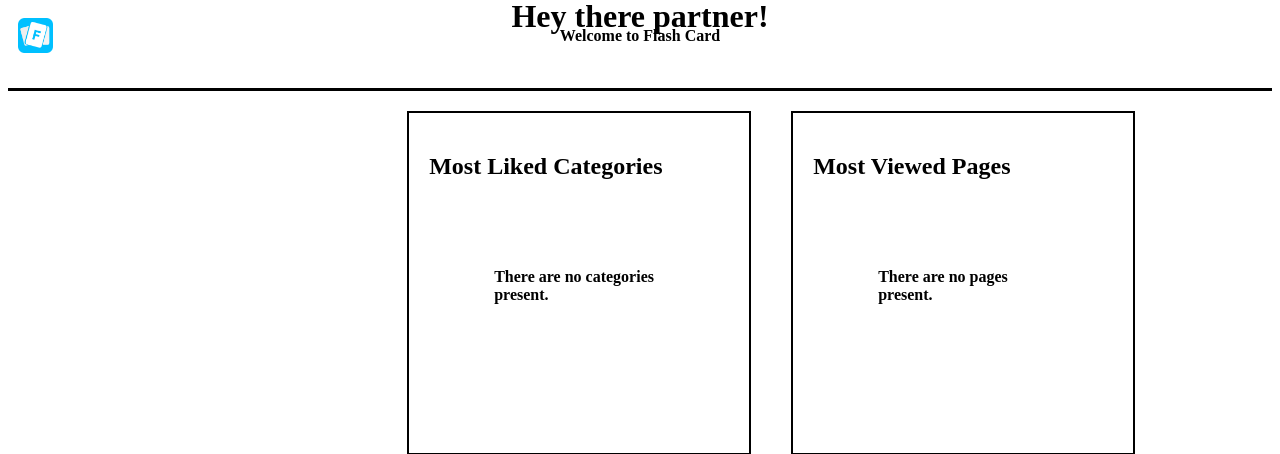
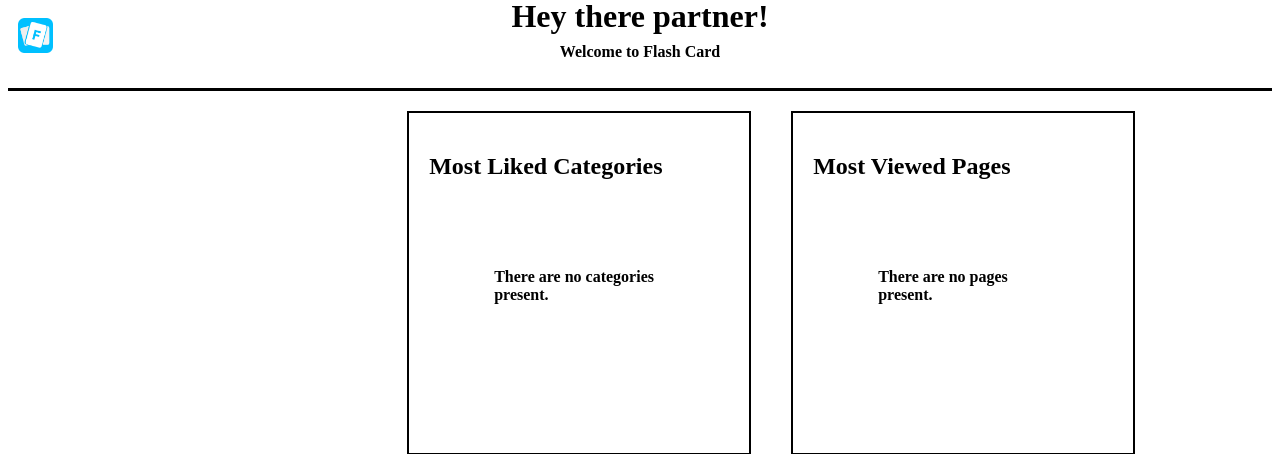
Before and after one commit to ehibb/wad_8D_group_project, a Django app: page /card/ in a window 1280 px wide. Shown: the top 454 px of the page. Run offline with Django 3.2, Linux system fonts and the light colour scheme; data that the repository does not hold is empty.

Commit message:
Lower the position of 'Welcome to Flash Card'

```diff
--- a/static/css/styles.css
+++ b/static/css/styles.css
@@ -19,7 +19,7 @@ h1 {
 
 strong {
     position: absolute;
-    top: 2%;
+    top: 4%;
     left: 50%;
     transform: translate(-50%, -50%);
     margin-top: 20px;
```
